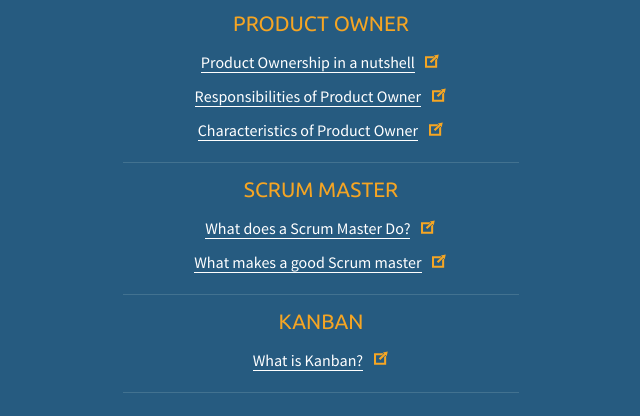
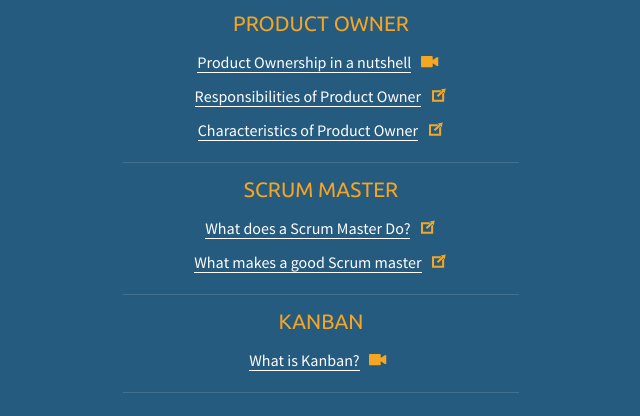
Before and after one commit to unumux/unumagile.com, a website: page index.html in a window 1280 px wide. Shown: the part 4830-5246 px from the top of the page, 319-959 px from the left. Drawn offline with Linux system fonts and the light colour scheme; files whose address does not match are found by name; a web font is replaced by a local one.

Commit message:
Changes to icons

```diff
--- a/index.html
+++ b/index.html
@@ -312,7 +312,7 @@
                         <h4>PRODUCT OWNER</h4>
                         <ul>
                             <li>
-                                <a href="https://www.youtube.com/watch?v=502ILHjX9EE" target="_blank"><span>Product Ownership in a nutshell</span> <i class="icon-link"></i></a>
+                                <a href="https://www.youtube.com/watch?v=502ILHjX9EE" target="_blank"><span>Product Ownership in a nutshell</span> <i class="icon-video"></i></a>
                             </li>
 
                             <li>
@@ -338,7 +338,7 @@
                         <h4>KANBAN</h4>
                         <ul>
                             <li>
-                                <a class="video-link" target="_blank" href="https://www.youtube.com/watch?v=R8dYLbJiTUE&list=PLq45JPbL8nZv3FK75W3gWjVeVW7tK0z0L"><span>What is Kanban?</span> <i class="icon-link"></i></a>
+                                <a class="video-link" target="_blank" href="https://www.youtube.com/watch?v=R8dYLbJiTUE&list=PLq45JPbL8nZv3FK75W3gWjVeVW7tK0z0L"><span>What is Kanban?</span> <i class="icon-video"></i></a>
                             </li>
                         </ul>
                     </div>
```
Also changed, not shown: 1 other file.
